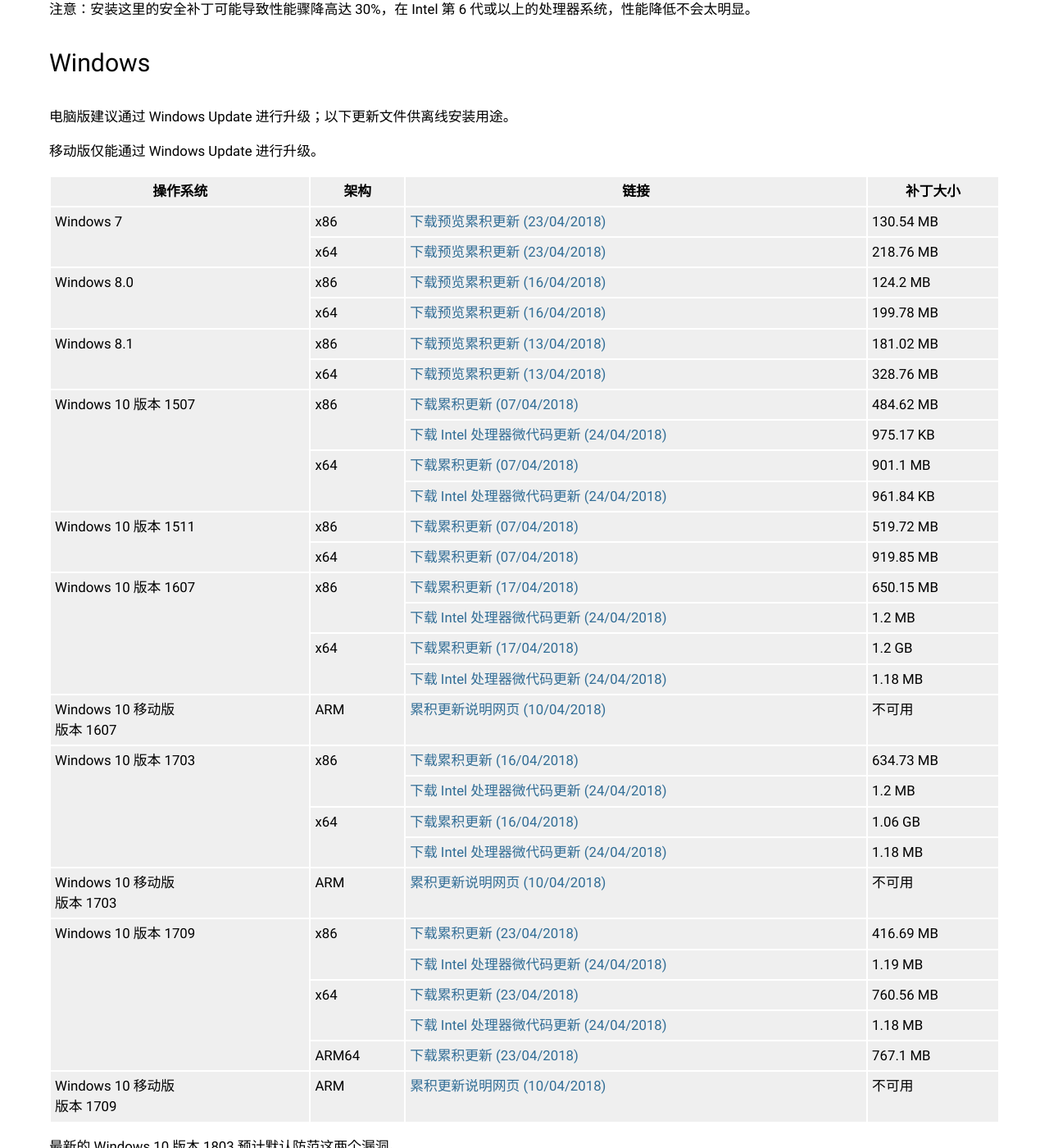
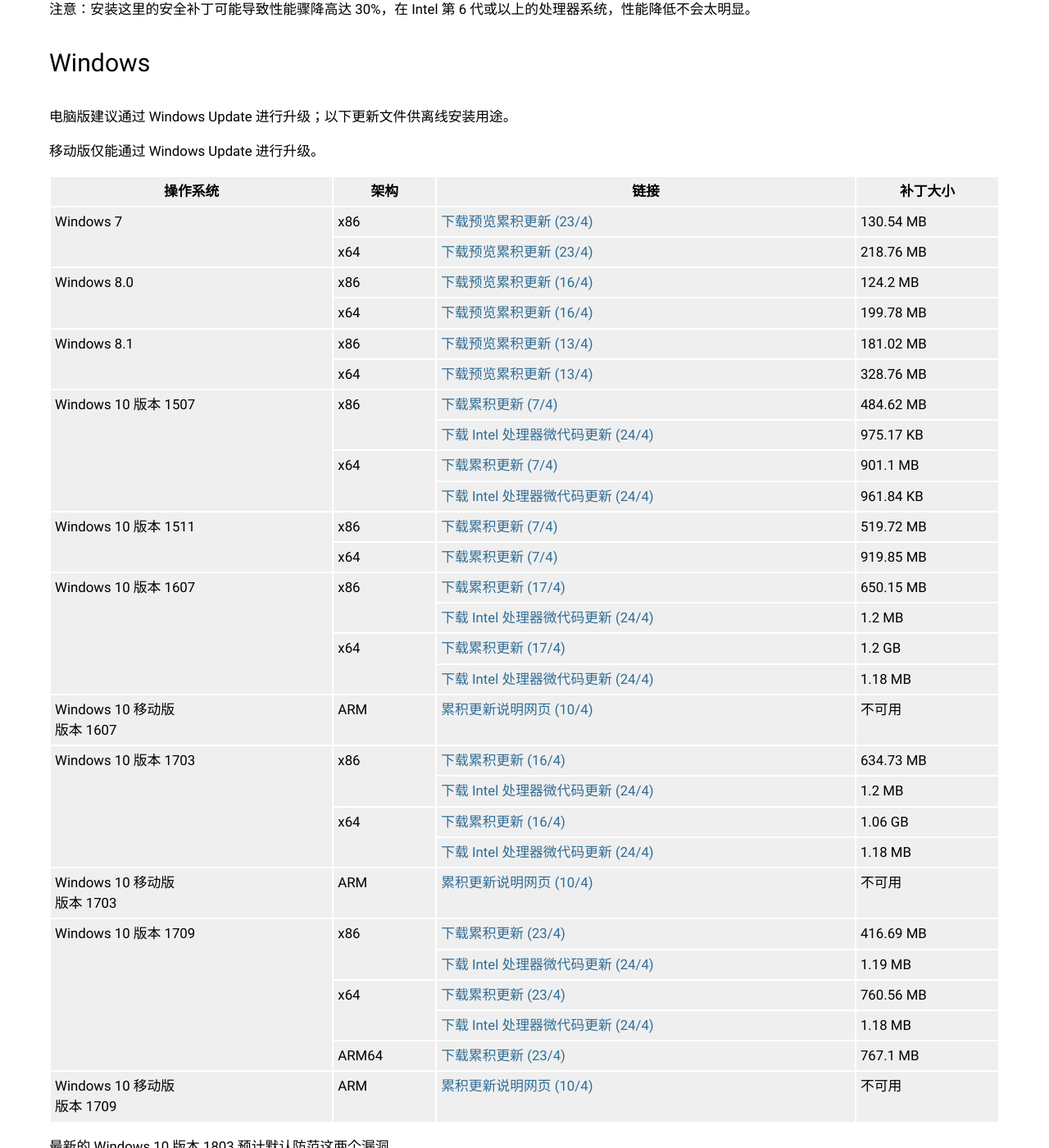
Before and after one commit to win98se/win98se.github.io, a Jekyll site: the page built from _posts/2018-01-06-defending-processor-bug.md, in a window 1280 px wide and 1400 px high, scrolled down 507 px. Shown: the whole window at 82% size. Built offline with Jekyll 4.4.1, drawn with Linux system fonts in a browser that asks for light colours; some web fonts are replaced.

Commit message:
Update post

```diff
--- a/_posts/2018-01-06-defending-processor-bug.md
+++ b/_posts/2018-01-06-defending-processor-bug.md
@@ -27,144 +27,144 @@ date: 2018-01-06 15:21:00
 <tr>
 <td rowspan="2">Windows 7</td>
 <td>x86</td>
-<td><a href="http://download.windowsupdate.com/d/msdownload/update/software/updt/2018/04/windows6.1-kb4093113-x86_72c9cf4bb3cf668ad1efdfa24c129f455f678aad.msu">下载预览累积更新 (23/04/2018)</a></td>
+<td><a href="http://download.windowsupdate.com/d/msdownload/update/software/updt/2018/04/windows6.1-kb4093113-x86_72c9cf4bb3cf668ad1efdfa24c129f455f678aad.msu">下载预览累积更新 (23/4)</a></td>
 <td>130.54 MB</td>
 </tr>
 <tr>
 <td>x64</td>
-<td><a href="http://download.windowsupdate.com/c/msdownload/update/software/updt/2018/04/windows6.1-kb4093113-x64_ab0588663c236e5a1d8935fd9d3ca9fac1fa7ac9.msu">下载预览累积更新 (23/04/2018)</a></td>
+<td><a href="http://download.windowsupdate.com/c/msdownload/update/software/updt/2018/04/windows6.1-kb4093113-x64_ab0588663c236e5a1d8935fd9d3ca9fac1fa7ac9.msu">下载预览累积更新 (23/4)</a></td>
 <td>218.76 MB</td>
 </tr>
 <tr>
 <td rowspan="2">Windows 8.0</td>
 <td>x86</td>
-<td><a href="http://download.windowsupdate.com/c/msdownload/update/software/updt/2018/04/windows8-rt-kb4093116-x86_b70ca33134dc51f3bef88623a7e0f174bc881c86.msu">下载预览累积更新 (16/04/2018)</a></td>
+<td><a href="http://download.windowsupdate.com/c/msdownload/update/software/updt/2018/04/windows8-rt-kb4093116-x86_b70ca33134dc51f3bef88623a7e0f174bc881c86.msu">下载预览累积更新 (16/4)</a></td>
 <td>124.2 MB</td>
 </tr>
 <tr>
 <td>x64</td>
-<td><a href="http://download.windowsupdate.com/c/msdownload/update/software/updt/2018/04/windows8-rt-kb4093116-x64_c5dd665413a87d03c58038d8c2428cc15095f8c1.msu">下载预览累积更新 (16/04/2018)</a></td>
+<td><a href="http://download.windowsupdate.com/c/msdownload/update/software/updt/2018/04/windows8-rt-kb4093116-x64_c5dd665413a87d03c58038d8c2428cc15095f8c1.msu">下载预览累积更新 (16/4)</a></td>
 <td>199.78 MB</td>
 </tr>
 <tr>
 <td rowspan="2">Windows 8.1</td>
 <td>x86</td>
-<td><a href="http://download.windowsupdate.com/d/msdownload/update/software/updt/2018/04/windows8.1-kb4093121-x86_249d3d5ff37376b9419ece3566e61fe42e33bff2.msu">下载预览累积更新 (13/04/2018)</a></td>
+<td><a href="http://download.windowsupdate.com/d/msdownload/update/software/updt/2018/04/windows8.1-kb4093121-x86_249d3d5ff37376b9419ece3566e61fe42e33bff2.msu">下载预览累积更新 (13/4)</a></td>
 <td>181.02 MB</td>
 </tr>
 <tr>
 <td>x64</td>
-<td><a href="http://download.windowsupdate.com/d/msdownload/update/software/updt/2018/04/windows8.1-kb4093121-x64_4e8483bcb4ad56a5b63959af8c3fc0dba9f93d48.msu">下载预览累积更新 (13/04/2018)</a></td>
+<td><a href="http://download.windowsupdate.com/d/msdownload/update/software/updt/2018/04/windows8.1-kb4093121-x64_4e8483bcb4ad56a5b63959af8c3fc0dba9f93d48.msu">下载预览累积更新 (13/4)</a></td>
 <td>328.76 MB</td>
 </tr>
 <tr>
 <td rowspan="4">Windows 10 版本 1507</td>
 <td rowspan="2">x86</td>
-<td><a href="http://download.windowsupdate.com/c/msdownload/update/software/secu/2018/03/windows10.0-kb4093111-x86_a56930ba6dd1a1c575184f193740d44b0fcb2e9c.msu">下载累积更新 (07/04/2018)</a></td>
+<td><a href="http://download.windowsupdate.com/c/msdownload/update/software/secu/2018/03/windows10.0-kb4093111-x86_a56930ba6dd1a1c575184f193740d44b0fcb2e9c.msu">下载累积更新 (7/4)</a></td>
 <td>484.62 MB</td>
 </tr>
 <tr>
-<td><a href="http://download.windowsupdate.com/d/msdownload/update/software/crup/2018/03/windows10.0-kb4091666-x86_b9760edb4c566a16d23102ad5a070b660ecb90a3.msu">下载 Intel 处理器微代码更新 (24/04/2018)</a></td>
+<td><a href="http://download.windowsupdate.com/d/msdownload/update/software/crup/2018/03/windows10.0-kb4091666-x86_b9760edb4c566a16d23102ad5a070b660ecb90a3.msu">下载 Intel 处理器微代码更新 (24/4)</a></td>
 <td>975.17 KB</td>
 </tr>
 <tr>
 <td rowspan="2">x64</td>
-<td><a href="http://download.windowsupdate.com/c/msdownload/update/software/secu/2018/03/windows10.0-kb4093111-x64_4dddf49fcd4d0f2023aec04e2fe76415bc957ebf.msu">下载累积更新 (07/04/2018)</a></td>
+<td><a href="http://download.windowsupdate.com/c/msdownload/update/software/secu/2018/03/windows10.0-kb4093111-x64_4dddf49fcd4d0f2023aec04e2fe76415bc957ebf.msu">下载累积更新 (7/4)</a></td>
 <td>901.1 MB</td>
 </tr>
 <tr>
-<td><a href="http://download.windowsupdate.com/d/msdownload/update/software/crup/2018/03/windows10.0-kb4091666-x64_cc926ca5f1cad7f257f06f8fadf4f6d5e8a41142.msu">下载 Intel 处理器微代码更新 (24/04/2018)</a></td>
+<td><a href="http://download.windowsupdate.com/d/msdownload/update/software/crup/2018/03/windows10.0-kb4091666-x64_cc926ca5f1cad7f257f06f8fadf4f6d5e8a41142.msu">下载 Intel 处理器微代码更新 (24/4)</a></td>
 <td>961.84 KB</td>
 </tr>
 <tr>
 <td rowspan="2">Windows 10 版本 1511</td>
 <td>x86</td>
-<td><a href="http://download.windowsupdate.com/d/msdownload/update/software/secu/2018/03/windows10.0-kb4093109-x86_deb386b092c264b58b17961ad359f1dd8ae6c793.msu">下载累积更新 (07/04/2018)</a></td>
+<td><a href="http://download.windowsupdate.com/d/msdownload/update/software/secu/2018/03/windows10.0-kb4093109-x86_deb386b092c264b58b17961ad359f1dd8ae6c793.msu">下载累积更新 (7/4)</a></td>
 <td>519.72 MB</td>
 </tr>
 <tr>
 <td>x64</td>
-<td><a href="http://download.windowsupdate.com/d/msdownload/update/software/secu/2018/03/windows10.0-kb4093109-x64_23878b35ac2f25483092cd28fb75b5c75b5d4ae1.msu">下载累积更新 (07/04/2018)</a></td>
+<td><a href="http://download.windowsupdate.com/d/msdownload/update/software/secu/2018/03/windows10.0-kb4093109-x64_23878b35ac2f25483092cd28fb75b5c75b5d4ae1.msu">下载累积更新 (7/4)</a></td>
 <td>919.85 MB</td>
 </tr>
 <tr>
 <td rowspan="4">Windows 10 版本 1607</td>
 <td rowspan="2">x86</td>
-<td><a href="http://download.windowsupdate.com/c/msdownload/update/software/updt/2018/04/windows10.0-kb4093120-x86_444f087a3f42e7b5c13ffafd5eace2df0d21be8a.msu">下载累积更新 (17/04/2018)</a></td>
+<td><a href="http://download.windowsupdate.com/c/msdownload/update/software/updt/2018/04/windows10.0-kb4093120-x86_444f087a3f42e7b5c13ffafd5eace2df0d21be8a.msu">下载累积更新 (17/4)</a></td>
 <td>650.15 MB</td>
 </tr>
 <tr>
-<td><a href="http://download.windowsupdate.com/c/msdownload/update/software/crup/2018/03/windows10.0-kb4091664-v2-x86_ebc7f6f66aae9f36f34a726c01a80bf10059c955.msu">下载 Intel 处理器微代码更新 (24/04/2018)</a></td>
+<td><a href="http://download.windowsupdate.com/c/msdownload/update/software/crup/2018/03/windows10.0-kb4091664-v2-x86_ebc7f6f66aae9f36f34a726c01a80bf10059c955.msu">下载 Intel 处理器微代码更新 (24/4)</a></td>
 <td>1.2 MB</td>
 </tr>
 <tr>
 <td rowspan="2">x64</td>
-<td><a href="http://download.windowsupdate.com/c/msdownload/update/software/updt/2018/04/windows10.0-kb4093120-x64_72c7d6ce20eb42c0df760cd13a917bbc1e57c0b7.msu">下载累积更新 (17/04/2018)</a></td>
+<td><a href="http://download.windowsupdate.com/c/msdownload/update/software/updt/2018/04/windows10.0-kb4093120-x64_72c7d6ce20eb42c0df760cd13a917bbc1e57c0b7.msu">下载累积更新 (17/4)</a></td>
 <td>1.2 GB</td>
 </tr>
 <tr>
-<td><a href="http://download.windowsupdate.com/c/msdownload/update/software/crup/2018/03/windows10.0-kb4091664-v2-x64_d66063ae7693e8212120aec056917f6d7c54ca41.msu">下载 Intel 处理器微代码更新 (24/04/2018)</a></td>
+<td><a href="http://download.windowsupdate.com/c/msdownload/update/software/crup/2018/03/windows10.0-kb4091664-v2-x64_d66063ae7693e8212120aec056917f6d7c54ca41.msu">下载 Intel 处理器微代码更新 (24/4)</a></td>
 <td>1.18 MB</td>
 </tr>
 <tr>
 <td>Windows 10 移动版<br>版本 1607</td>
 <td>ARM</td>
-<td><a href="https://support.microsoft.com/help/4093119">累积更新说明网页 (10/04/2018)</a></td>
+<td><a href="https://support.microsoft.com/help/4093119">累积更新说明网页 (10/4)</a></td>
 <td>不可用</td>
 </tr>
 <tr>
 <td rowspan="4">Windows 10 版本 1703</td>
 <td rowspan="2">x86</td>
-<td><a href="http://download.windowsupdate.com/d/msdownload/update/software/updt/2018/04/windows10.0-kb4093117-x86_c7ccadf3107f9210f49d9605c0c34bf1a2530ac3.msu">下载累积更新 (16/04/2018)</a></td>
+<td><a href="http://download.windowsupdate.com/d/msdownload/update/software/updt/2018/04/windows10.0-kb4093117-x86_c7ccadf3107f9210f49d9605c0c34bf1a2530ac3.msu">下载累积更新 (16/4)</a></td>
 <td>634.73 MB</td>
 </tr>
 <tr>
-<td><a href="http://download.windowsupdate.com/c/msdownload/update/software/crup/2018/03/windows10.0-kb4091663-v2-x86_be946e4a37f4019bc6908cd1ce2b6a6a4693fea3.msu">下载 Intel 处理器微代码更新 (24/04/2018)</a></td>
+<td><a href="http://download.windowsupdate.com/c/msdownload/update/software/crup/2018/03/windows10.0-kb4091663-v2-x86_be946e4a37f4019bc6908cd1ce2b6a6a4693fea3.msu">下载 Intel 处理器微代码更新 (24/4)</a></td>
 <td>1.2 MB</td>
 </tr>
 <tr>
 <td rowspan="2">x64</td>
-<td><a href="http://download.windowsupdate.com/d/msdownload/update/software/updt/2018/04/windows10.0-kb4093117-x64_e91aa7f9c9af0ab25cc98787d5e3244b0e292f59.msu">下载累积更新 (16/04/2018)</a></td>
+<td><a href="http://download.windowsupdate.com/d/msdownload/update/software/updt/2018/04/windows10.0-kb4093117-x64_e91aa7f9c9af0ab25cc98787d5e3244b0e292f59.msu">下载累积更新 (16/4)</a></td>
 <td>1.06 GB</td>
 </tr>
 <tr>
-<td><a href="http://download.windowsupdate.com/c/msdownload/update/software/crup/2018/03/windows10.0-kb4091663-v2-x64_a7a24a577ceef86a1cbd35dec80f1509773b4a0b.msu">下载 Intel 处理器微代码更新 (24/04/2018)</a></td>
+<td><a href="http://download.windowsupdate.com/c/msdownload/update/software/crup/2018/03/windows10.0-kb4091663-v2-x64_a7a24a577ceef86a1cbd35dec80f1509773b4a0b.msu">下载 Intel 处理器微代码更新 (24/4)</a></td>
 <td>1.18 MB</td>
 </tr>
 <tr>
 <td>Windows 10 移动版<br>版本 1703</td>
 <td>ARM</td>
-<td><a href="https://support.microsoft.com/help/4093107">累积更新说明网页 (10/04/2018)</a></td>
+<td><a href="https://support.microsoft.com/help/4093107">累积更新说明网页 (10/4)</a></td>
 <td>不可用</td>
 </tr>
 <tr>
 <td rowspan="5">Windows 10 版本 1709</td>
 <td rowspan="2">x86</td>
-<td><a href="http://download.windowsupdate.com/c/msdownload/update/software/updt/2018/04/windows10.0-kb4093105-x86_cef5097297464049c0043fec31b1fed4d5715dfe.msu">下载累积更新 (23/04/2018)</a></td>
+<td><a href="http://download.windowsupdate.com/c/msdownload/update/software/updt/2018/04/windows10.0-kb4093105-x86_cef5097297464049c0043fec31b1fed4d5715dfe.msu">下载累积更新 (23/4)</a></td>
 <td>416.69 MB</td>
 </tr>
 <tr>
-<td><a href="http://download.windowsupdate.com/c/msdownload/update/software/crup/2018/03/windows10.0-kb4090007-v2-x86_d69060312f689ceb5d5a93eb931d080123be9255.msu">下载 Intel 处理器微代码更新 (24/04/2018)</a></td>
+<td><a href="http://download.windowsupdate.com/c/msdownload/update/software/crup/2018/03/windows10.0-kb4090007-v2-x86_d69060312f689ceb5d5a93eb931d080123be9255.msu">下载 Intel 处理器微代码更新 (24/4)</a></td>
 <td>1.19 MB</td>
 </tr>
 <tr>
 <td rowspan="2">x64</td>
-<td><a href="http://download.windowsupdate.com/c/msdownload/update/software/updt/2018/04/windows10.0-kb4093105-x64_34cd83487c317ce53f547e3e4848ec0f22cb7b14.msu">下载累积更新 (23/04/2018)</a></td>
+<td><a href="http://download.windowsupdate.com/c/msdownload/update/software/updt/2018/04/windows10.0-kb4093105-x64_34cd83487c317ce53f547e3e4848ec0f22cb7b14.msu">下载累积更新 (23/4)</a></td>
 <td>760.56 MB</td>
 </tr>
 <tr>
-<td><a href="http://download.windowsupdate.com/c/msdownload/update/software/crup/2018/03/windows10.0-kb4090007-v2-x64_c1c938143bce4d0939b9cbe3a19d0e4f9ef6d896.msu">下载 Intel 处理器微代码更新 (24/04/2018)</a></td>
+<td><a href="http://download.windowsupdate.com/c/msdownload/update/software/crup/2018/03/windows10.0-kb4090007-v2-x64_c1c938143bce4d0939b9cbe3a19d0e4f9ef6d896.msu">下载 Intel 处理器微代码更新 (24/4)</a></td>
 <td>1.18 MB</td>
 </tr>
 <tr>
 <td>ARM64</td>
-<td><a href="http://download.windowsupdate.com/d/msdownload/update/software/updt/2018/04/windows10.0-kb4093105-arm64_b28514cee2ec8e7c6105f7edf98047f9171da912.msu">下载累积更新 (23/04/2018)</a></td>
+<td><a href="http://download.windowsupdate.com/d/msdownload/update/software/updt/2018/04/windows10.0-kb4093105-arm64_b28514cee2ec8e7c6105f7edf98047f9171da912.msu">下载累积更新 (23/4)</a></td>
 <td>767.1 MB</td>
 </tr>
 <tr>
 <td>Windows 10 移动版<br>版本 1709</td>
 <td>ARM</td>
-<td><a href="https://support.microsoft.com/help/4099572">累积更新说明网页 (10/04/2018)</a></td>
+<td><a href="https://support.microsoft.com/help/4099572">累积更新说明网页 (10/4)</a></td>
 <td>不可用</td>
 </tr>
 </table>
```
Also changed, not shown: other parts of _posts/2018-01-06-defending-processor-bug.md (+1 -1 lines).
